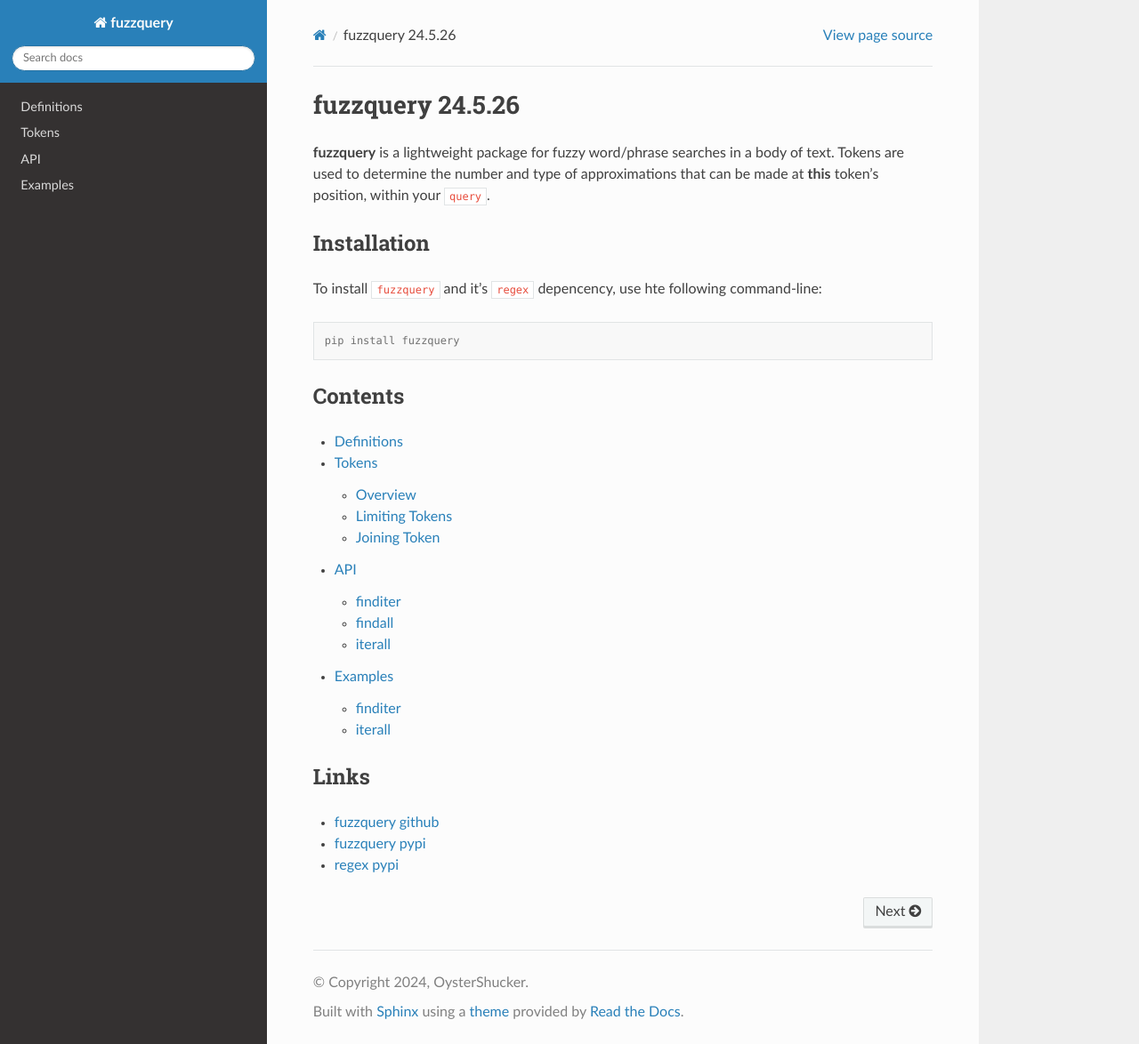
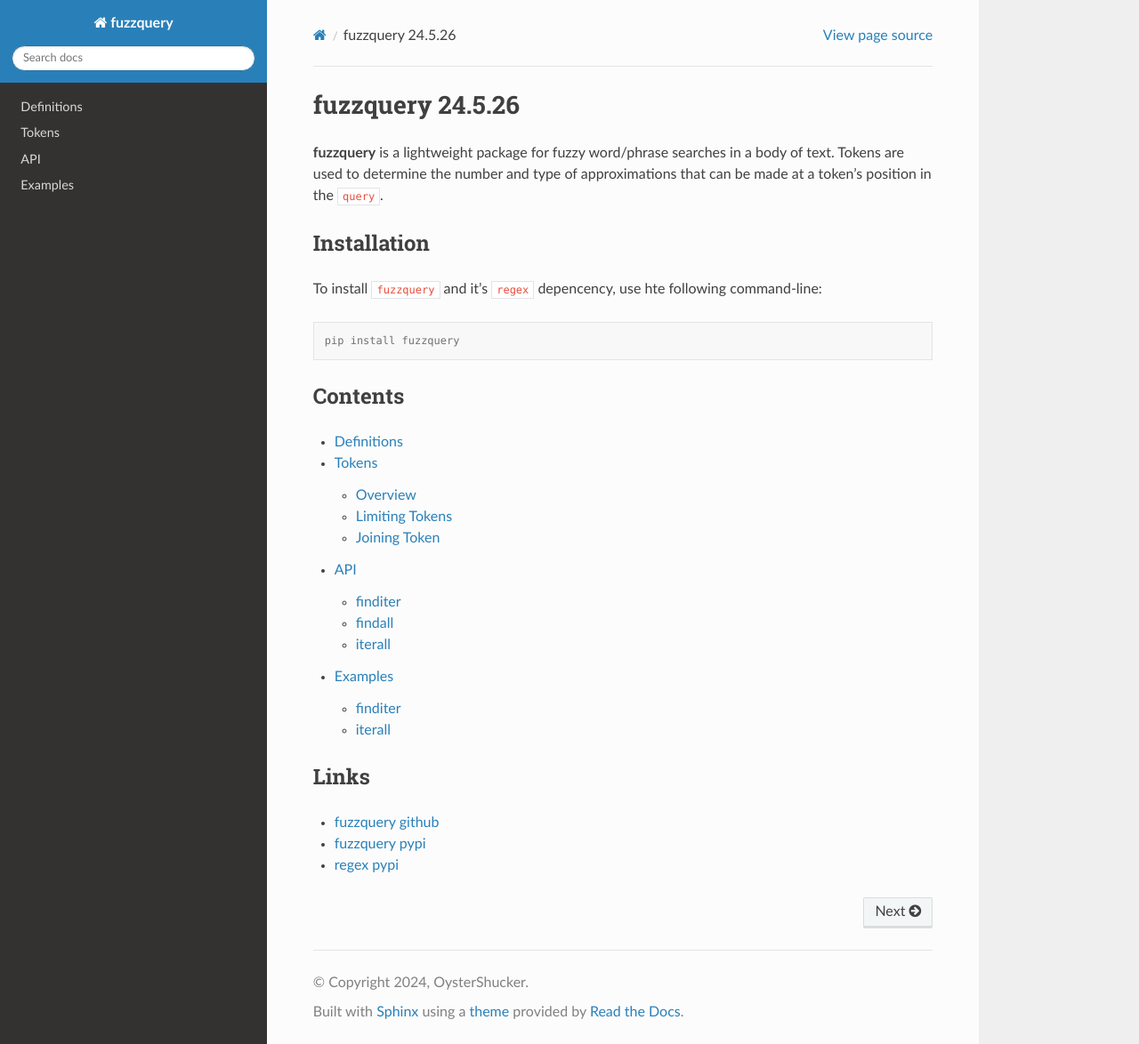
Before and after one commit to OneMadGypsy/fuzzquery, a Sphinx documentation site: the page built from docs/source/index.rst, in a window 1280 px wide and 1174 px high. Shown: the whole window at 89% size. Built offline with Sphinx 7.4.7 and the Read the Docs theme 2.0.0, drawn with Linux system fonts in a browser that asks for light colours.

Commit message:
Update index.rst

```diff
--- a/docs/source/index.rst
+++ b/docs/source/index.rst
@@ -1,7 +1,7 @@
 fuzzquery 24.5.26
 =================
 
-**fuzzquery** is a lightweight package for fuzzy word/phrase searches in a body of text. Tokens are used to determine the number and type of approximations that can be made at **this** token's position, within your ``query``.
+**fuzzquery** is a lightweight package for fuzzy word/phrase searches in a body of text. Tokens are used to determine the number and type of approximations that can be made at a token's position in the ``query``.
 
 Installation
 ------------
```
